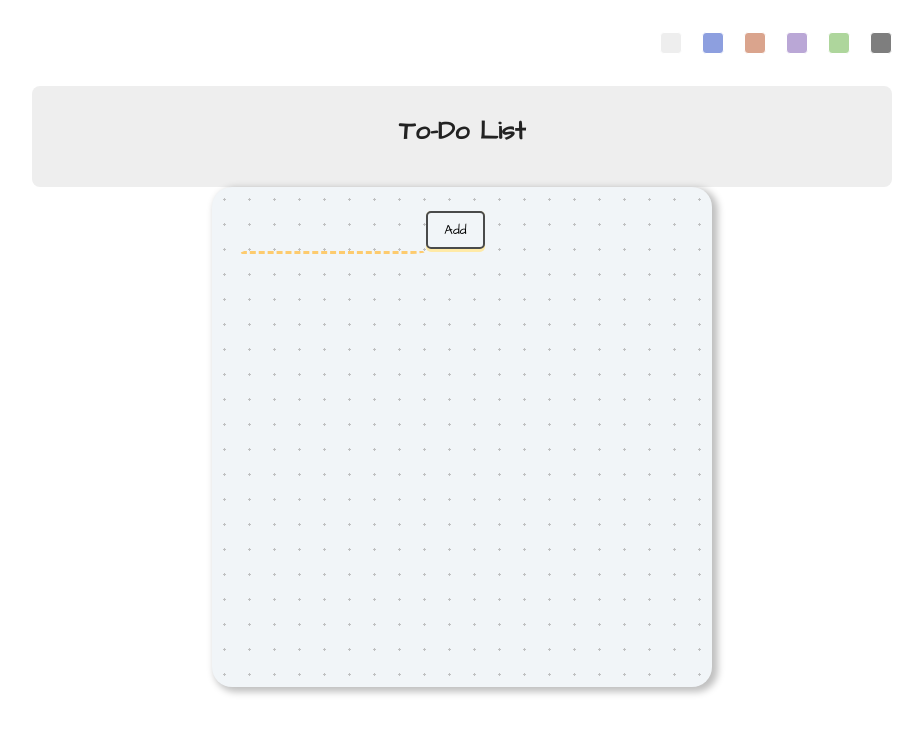
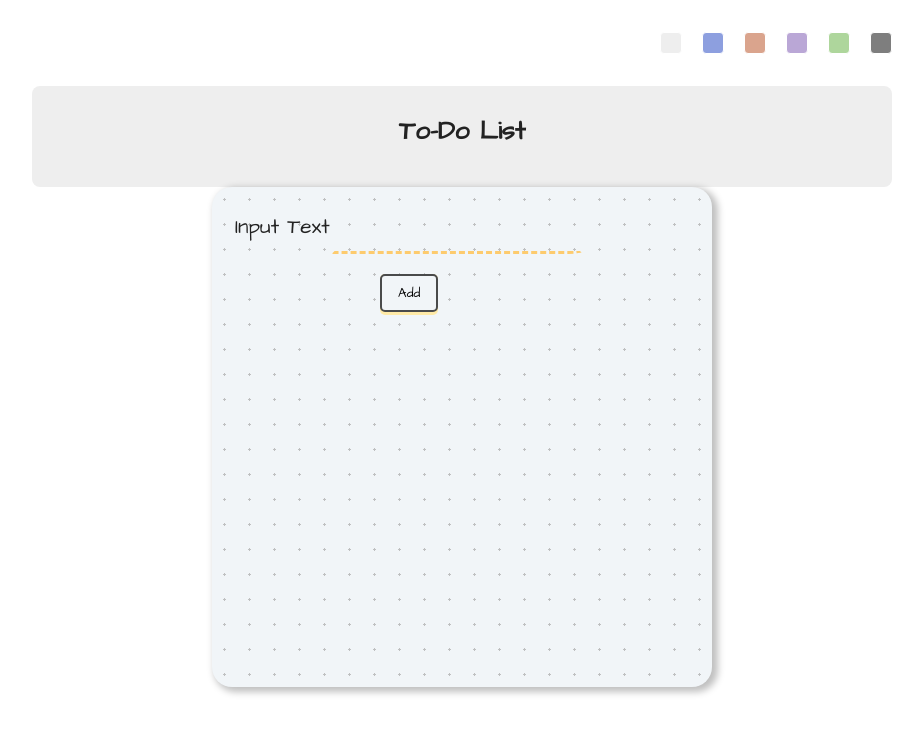
Before and after one commit to dynami07/dynami, a React (Create React App) app: page / in a window 1280 px wide. Shown: the top 734 px of the page, without its empty margins (178-1101 px from the left). Built offline with nearby package versions, Linux system fonts and the light colour scheme.

Commit message:
Update InputArea.jsx

```diff
--- a/src/components/InputArea.jsx
+++ b/src/components/InputArea.jsx
@@ -10,6 +10,7 @@ function InputArea(props) {
 
   return (
     <div className="form">
+    <span>Input Text</span>
       <input onChange={handleChange} type="text" value={inputText} />
       <button
         onClick={() => {
```
